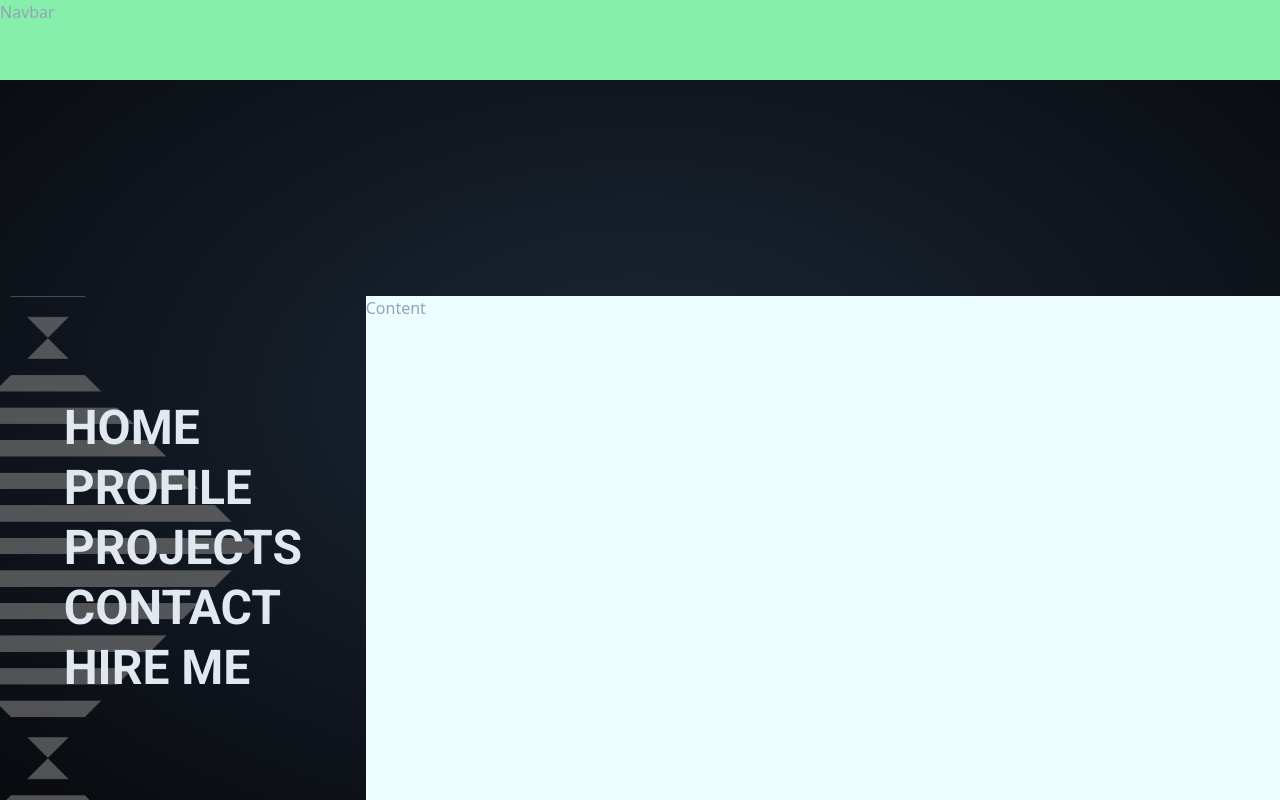
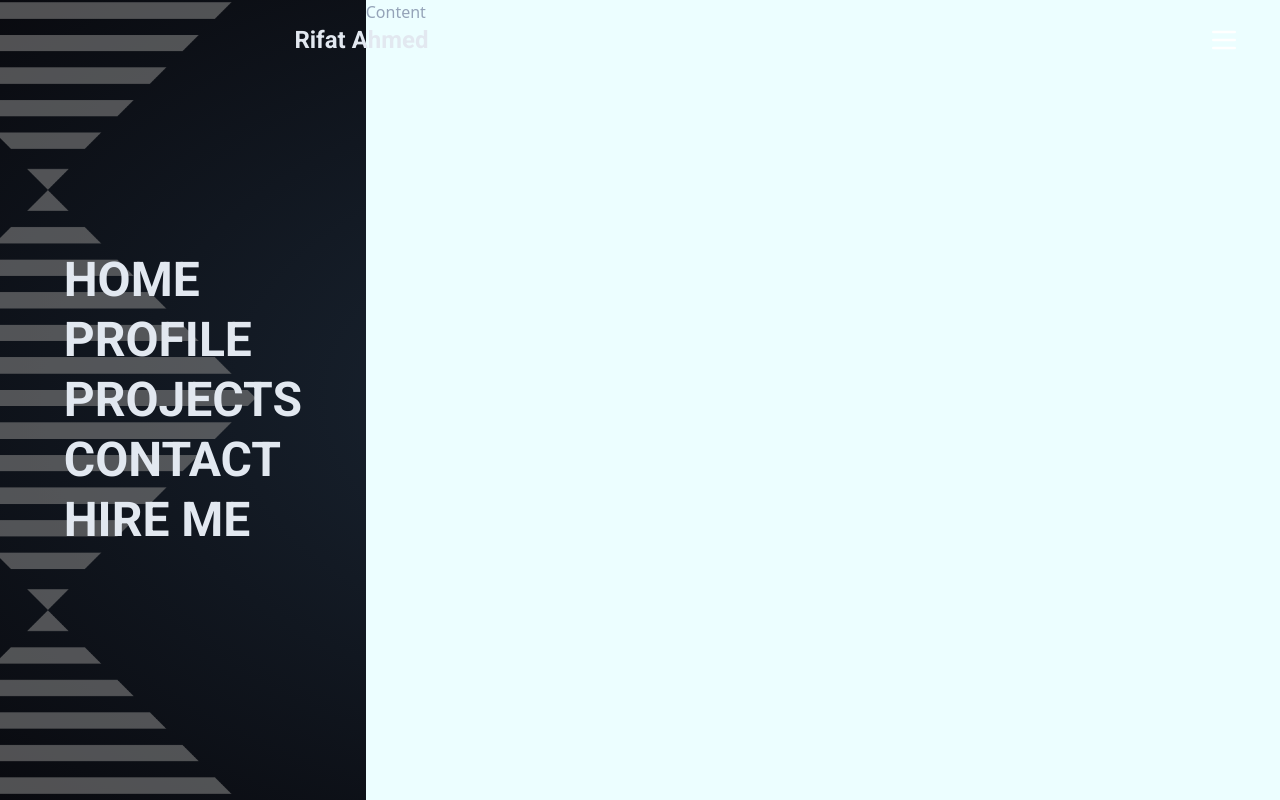
Before and after one commit to MohammadNaiem65/portfolio, a React (Vite) app: page / in a window 1280 px wide. Built offline with nearby package versions, Linux system fonts and the light colour scheme; a web font is replaced by a local one.

Commit message:
update: completed the Navbar design

```diff
--- /dev/null
+++ b/src/components/Navbar/Hamburger.jsx
@@ -0,0 +1,18 @@
+import bars from '../../assets/bars.svg';
+import cross from '../../assets/cross.svg';
+
+export default function Hamburger({
+    showNavbar = false,
+    setShowNavbar = () => {},
+}) {
+    return (
+        <div>
+            <img
+                src={showNavbar ? cross : bars}
+                alt='hamburger'
+                className='w-8 h-8 cursor-pointer'
+                onClick={() => setShowNavbar((prev) => !prev)}
+            />
+        </div>
+    );
+}
--- a/src/components/Navbar/Navbar.jsx
+++ b/src/components/Navbar/Navbar.jsx
@@ -1,3 +1,14 @@
+import { useState } from 'react';
+import Hamburger from './Hamburger';
+
 export default function Navbar() {
-    return <section className='col-span-7 h-20 bg-green-300'>Navbar</section>;
+    const [showNavbar, setShowNavbar] = useState(false);
+
+    return (
+        <section className='h-20 py-4 pr-10 flex items-center justify-between fixed top-0 left-[23%] right-0'>
+            <h3 className='font-semibold text-2xl title'>Rifat Ahmed</h3>
+
+            <Hamburger showNavbar={showNavbar} setShowNavbar={setShowNavbar} />
+        </section>
+    );
 }
```
Also changed, not shown: src/assets/bars.svg (added), src/assets/cross.svg (added).
